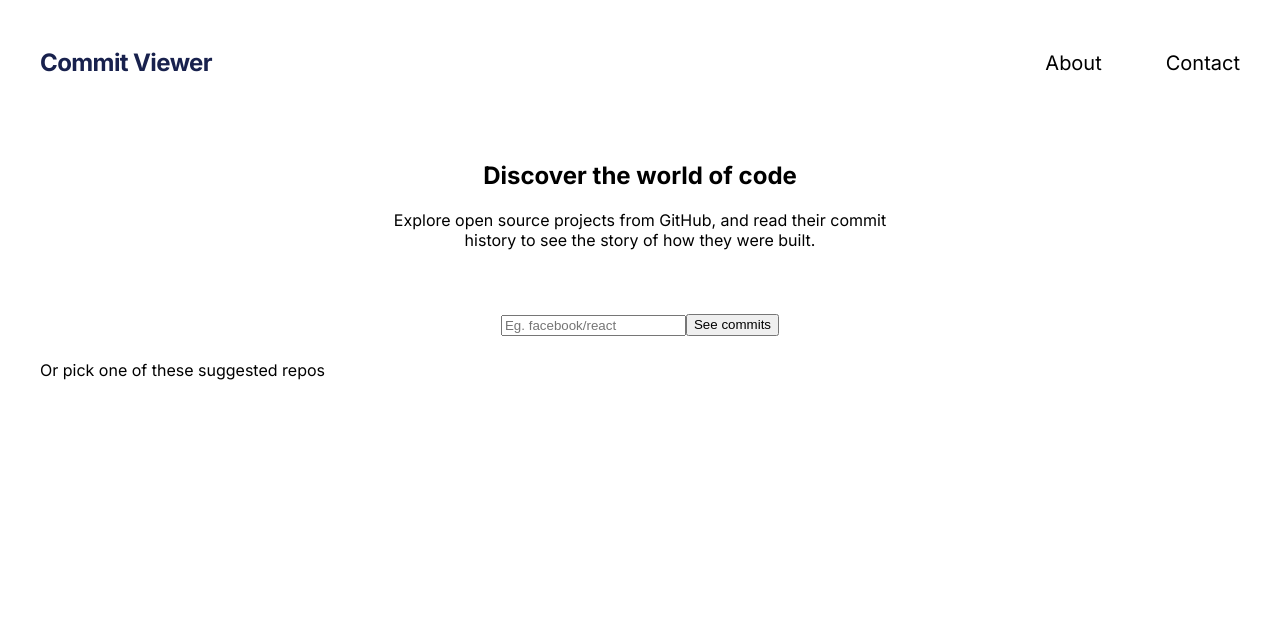
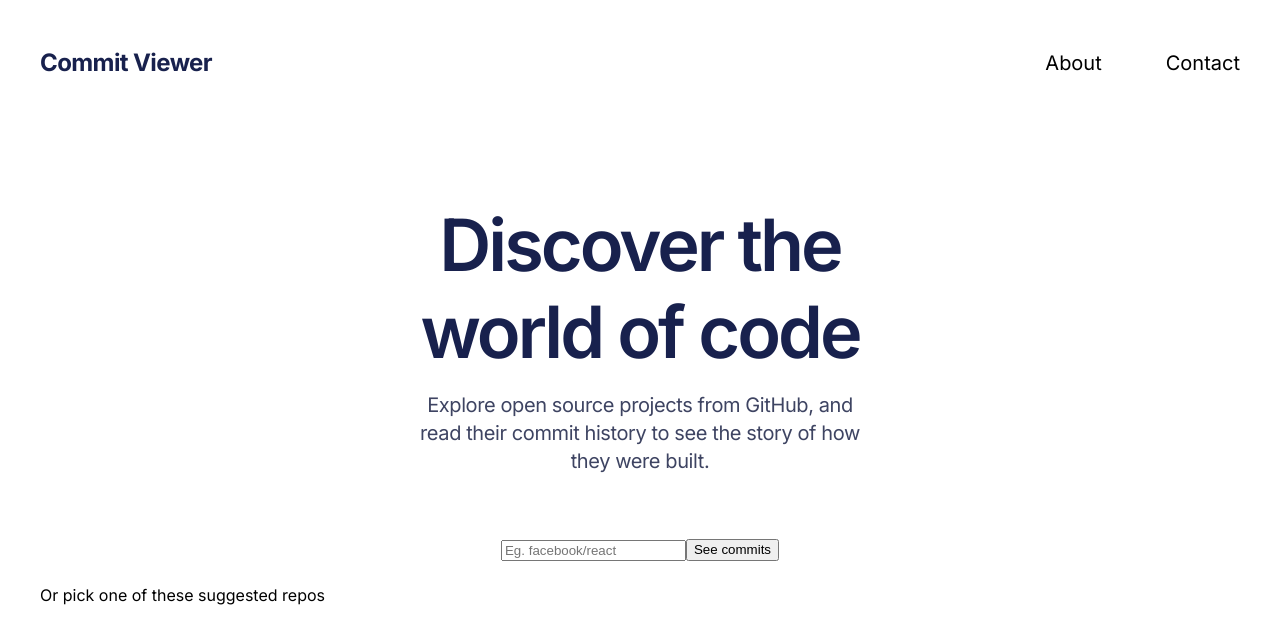
Before and after one commit to mishs/dado-react-code-audition, a React (Create React App) app: page / in a window 1280 px wide. Shown: the top 644 px of the page. Built offline with nearby package versions, Linux system fonts and the light colour scheme.

Commit message:
Hero home styling

```diff
--- a/src/Home/HomeStyles.js
+++ b/src/Home/HomeStyles.js
@@ -5,5 +5,23 @@ export const HomeStyles = styled.div`
         text-align: center;
         max-width: 540px;
         margin: 0 auto 64px;
+
+        h2 {
+            font-size: 72px;
+            color: #18214D;
+            font-weight: 600;
+            letter-spacing: -3px;
+            margin-bottom: 16px;
+        }
+
+        p {
+            font-size: 20px;
+            line-height: 28px;
+            color: #3E4462;
+            letter-spacing: -0.4px;
+            max-width: 445px;
+            margin: 0 auto;
+        }
     }
+
 `
```
